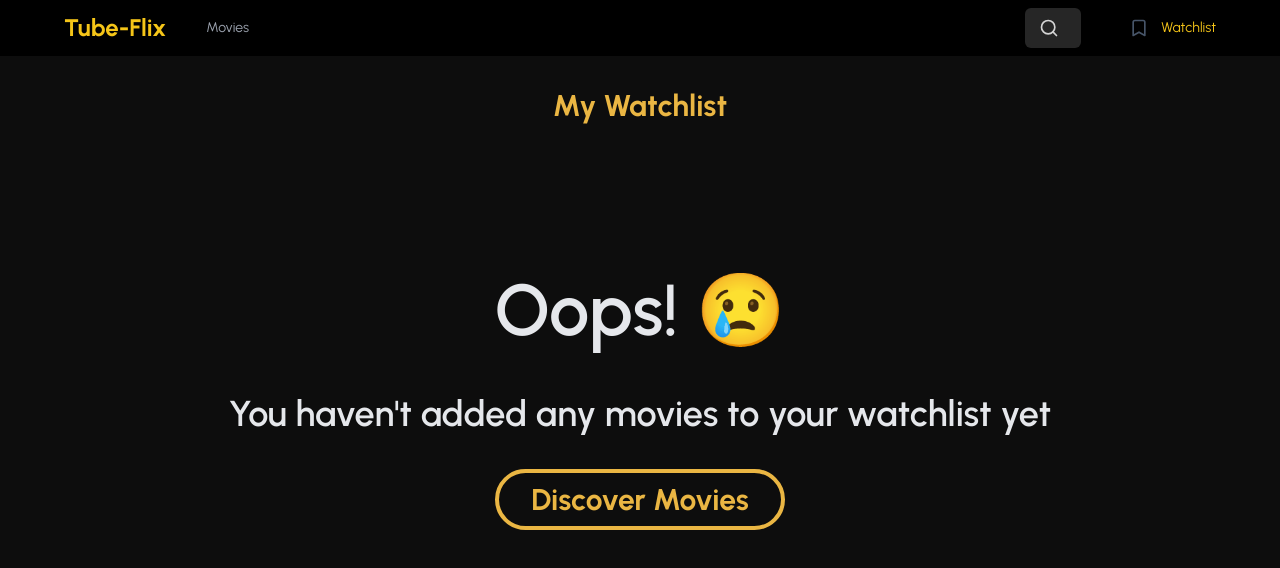
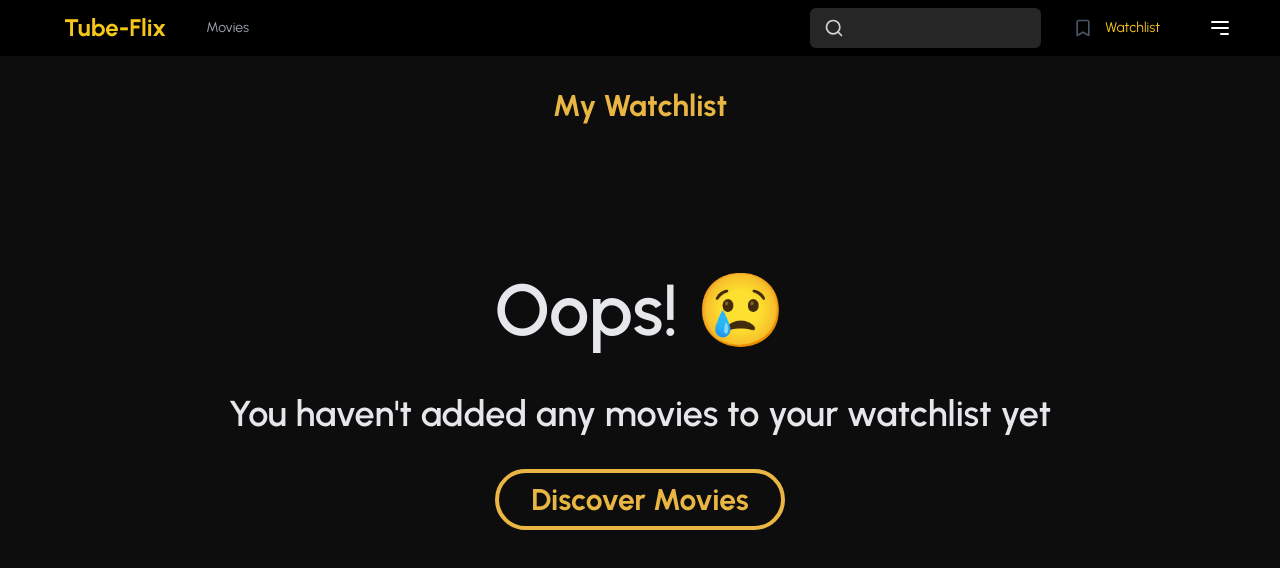
Before and after one commit to Bethel-nz/tubeflix, a Next.js app: page /watchlist in a window 1280 px wide. Shown: the top 568 px of the page. Built offline with nearby package versions, Linux system fonts and the light colour scheme.

Commit message:
fix: navbar

```diff
--- a/components/Navbar/navbar.tsx
+++ b/components/Navbar/navbar.tsx
@@ -72,12 +72,12 @@ export const Navbar: React.FC = () => {
             </div>
           </div>
           <div className='flex items-center justify-end gap-8'>
-            <SearchBar defaultValue={query || ''} />
             <div className='hidden md:flex items-center space-x-4'>
+              <SearchBar defaultValue={query || ''} />
               <NavItem href='/watchlist' icon={Bookmark} text='Watchlist' />
             </div>
             <button
-              className='md:hidden flex items-center'
+              className=' flex items-center'
               onClick={() => setIsOpen(!isOpen)}
             >
               <svg
@@ -107,6 +107,8 @@ export const Navbar: React.FC = () => {
           ref={ref}
           className='flex flex-col items-center justify-center space-y-2 px-8 py-4'
         >
+          <SearchBar defaultValue={query || ''} />
+
           <NavItem href='/movies?page=1' text='Movies' />
           {/* <NavItem href='/tv-shows' text='TV Shows' /> */}
           {/* <NavItem href='/watch' text='Watch' /> */}
--- a/components/searchBar/SearchBar.tsx
+++ b/components/searchBar/SearchBar.tsx
@@ -83,7 +83,7 @@ const SearchBar = ({ defaultValue }: props) => {
         value={searchValue}
         onChange={handleInput}
         className={cn(
-          'p-2 focus:max-w-44 md:focus:max-w-96 max-w-14  transition-all transform-gpu ease-in-out rounded-md pl-10 peer',
+          'p-2 md:focus:max-w-96 max-w-full  transition-all transform-gpu ease-in-out rounded-md pl-10 peer',
           'bg-neutral-800',
           'focus-within:ring-accent-dark ring-offset-4',
           'outline outline-1 -outline-offset-1',
```
